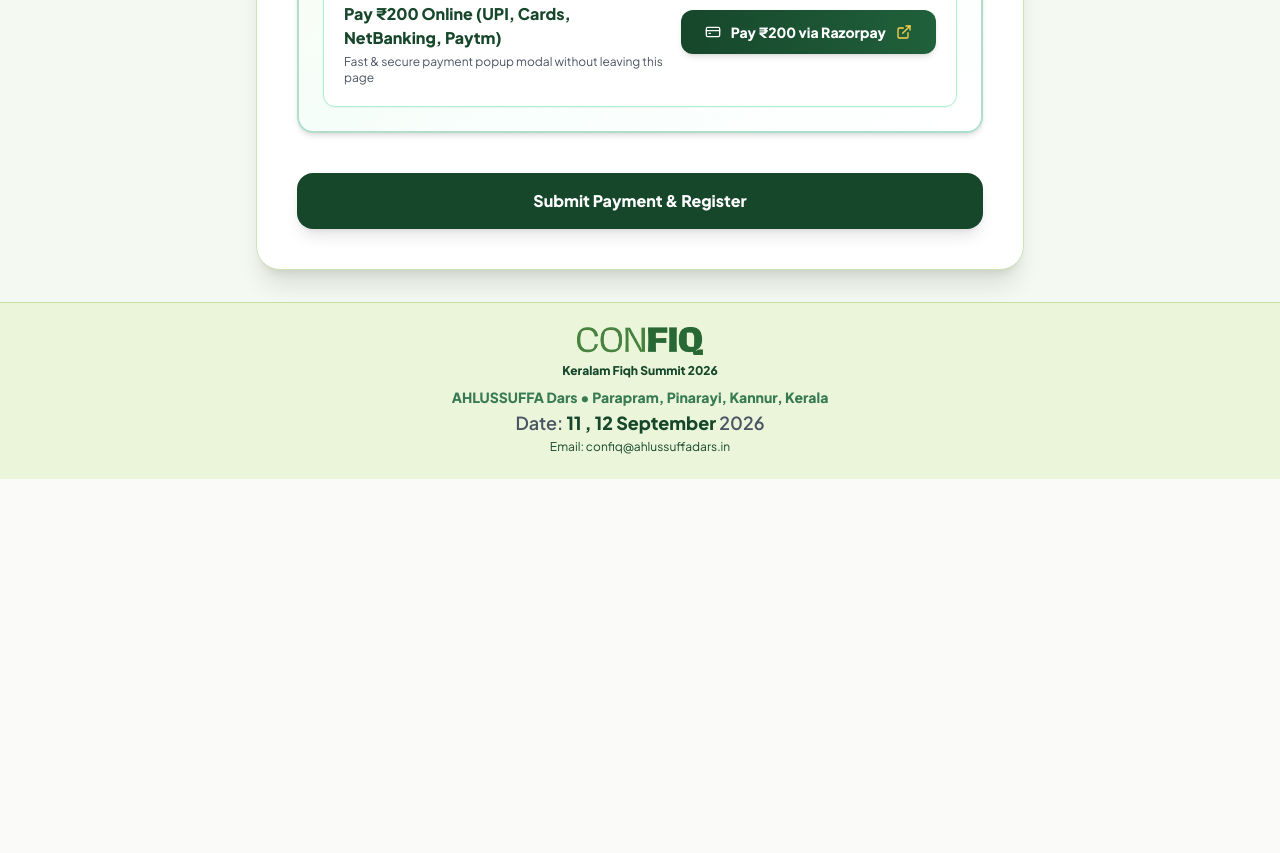
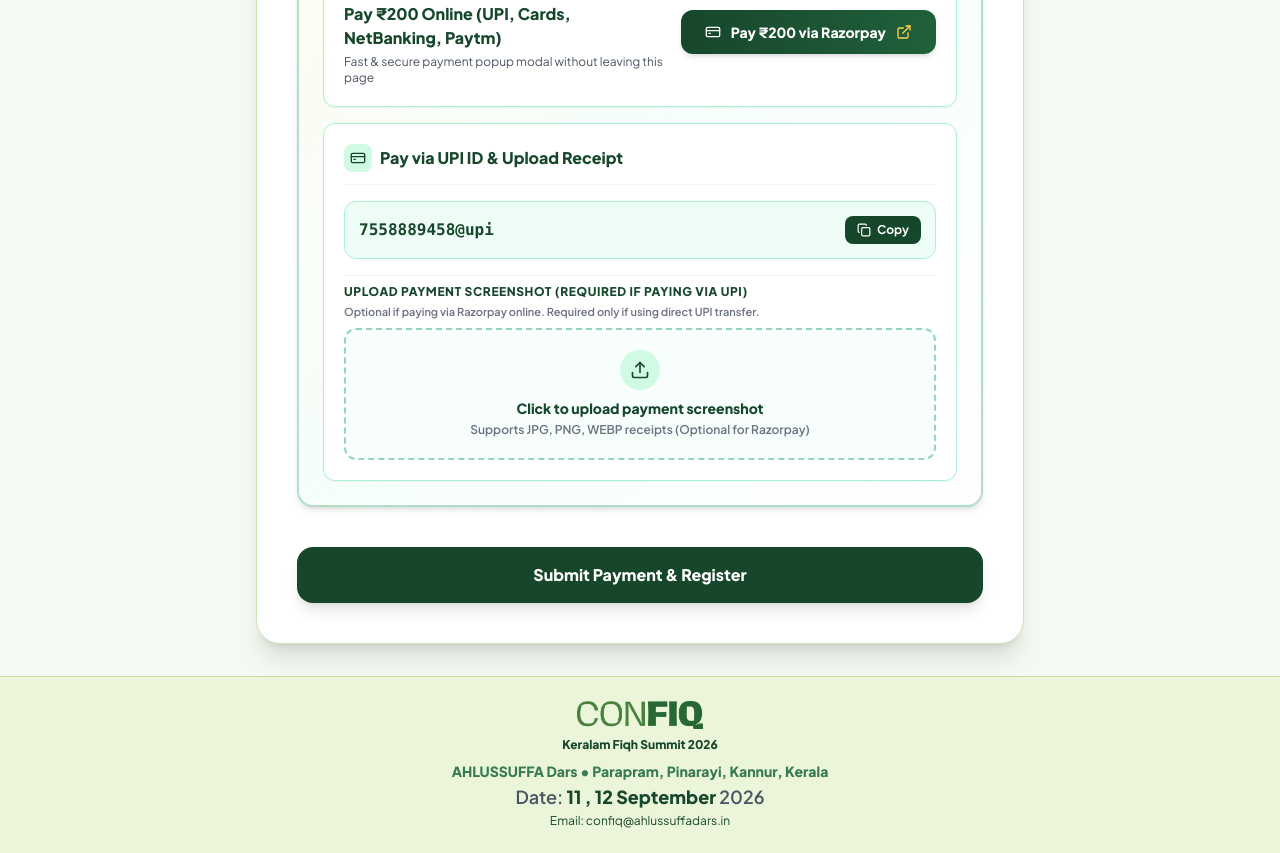
Before and after one commit to Hafeed10/con-registration, a React (Vite) app: page / in a window 1280 px wide. Shown: the part 1460-2313 px from the top of the page. Before the commit the page ends 1939 px from the top, so only its background shows below. Built offline with nearby package versions, Linux system fonts and the light colour scheme; a web font is replaced by a local one.

Commit message:
feat: add RegistrationPage component for user account creation

```diff
--- a/src/components/RegistrationPage.jsx
+++ b/src/components/RegistrationPage.jsx
@@ -37,7 +37,7 @@ export default function RegistrationPage({ onOpenAdmin }) {
 
   const handleCopyUpi = () => {
     if (navigator.clipboard) {
-      navigator.clipboard.writeText('thulaib123@okicici');
+      navigator.clipboard.writeText('7558889458@upi');
     }
     setCopiedUpi(true);
     setTimeout(() => setCopiedUpi(false), 3500);
@@ -46,7 +46,7 @@ export default function RegistrationPage({ onOpenAdmin }) {
   const handleUpiPayClick = (e) => {
     if (e) e.preventDefault();
 
-    const upiId = 'thulaib123@okicici';
+    const upiId = '7558889458@upi';
     const name = 'CONFIQ Secretariat';
 
     // Copy UPI ID to clipboard first
@@ -136,6 +136,7 @@ export default function RegistrationPage({ onOpenAdmin }) {
 
     setIsSubmitting(true);
     setPaymentError('');
+    const trimmedUtr = utrNumber.trim();
 
     const passId = 'CF-2026-' + Math.floor(1000 + Math.random() * 9000);
     const newDelegate = {
@@ -652,8 +653,106 @@ export default function RegistrationPage({ onOpenAdmin }) {
                     </a>
                   </div>
 
+                  {/* UPI Payment Copy Box & Screenshot Upload (No QR Code) */}
+                  <div className="bg-white p-4 sm:p-5 rounded-xl border border-emerald-200 shadow-sm space-y-4">
+                    <div className="flex items-center justify-between border-b border-gray-100 pb-3">
+                      <div className="flex items-center gap-2">
+                        <div className="p-1.5 bg-emerald-100 text-[#17472B] rounded-lg">
+                          <CreditCard className="w-4 h-4" />
+                        </div>
+                        <h5 className="font-extrabold text-sm sm:text-base text-[#17472B]">
+                          Pay via UPI ID & Upload Receipt
+                        </h5>
+                      </div>
+                    </div>
 
+                    {/* UPI ID Copy Link Box */}
+                    <div className="bg-emerald-50/80 p-3 sm:p-3.5 rounded-xl border border-emerald-200 flex items-center justify-between gap-3 shadow-xs">
+                      <div className="min-w-0">
+                        <span className="font-mono font-extrabold text-sm sm:text-base text-[#17472B] select-all block truncate">
+                          7558889458@upi
+                        </span>
+                      </div>
 
+                      <button
+                        type="button"
+                        onClick={handleCopyUpi}
+                        className="shrink-0 inline-flex items-center gap-1.5 px-3 py-1.5 bg-[#17472B] hover:bg-[#20603B] text-white rounded-lg text-xs font-bold transition-all shadow-2xs cursor-pointer active:scale-95"
+                        title=""
+                      >
+                        <Copy className="w-3.5 h-3.5" />
+                        <span>{copiedUpi ? 'Copied!' : 'Copy'}</span>
+                      </button>
+                    </div>
+
+                    {/* Screenshot Upload Field */}
+                    <div className="pt-2 border-t border-gray-100">
+                      <label className="block text-xs font-extrabold uppercase text-[#17472B] tracking-wider mb-1">
+                        Upload Payment Screenshot (Required if paying via UPI)
+                      </label>
+                      <p className="text-[11px] font-semibold text-gray-500 mb-2">
+                        Optional if paying via Razorpay online. Required only if using direct UPI transfer.
+                      </p>
+
+                      {!paymentScreenshot ? (
+                        <div className={`relative border-2 border-dashed rounded-xl p-4 sm:p-5 text-center cursor-pointer transition-all ${paymentError
+                          ? 'border-red-500 bg-red-50/50 hover:bg-red-50'
+                          : 'border-emerald-600/40 bg-emerald-50/40 hover:bg-emerald-50/80 hover:border-emerald-600'
+                          }`}>
+                          <input
+                            type="file"
+                            accept="image/*"
+                            onChange={handleScreenshotChange}
+                            className="absolute inset-0 w-full h-full opacity-0 cursor-pointer z-10"
+                          />
+                          <div className="flex flex-col items-center justify-center space-y-1.5">
+                            <div className="w-10 h-10 rounded-full bg-emerald-100 text-[#17472B] flex items-center justify-center">
+                              <Upload className="w-5 h-5" />
+                            </div>
+                            <div>
+                              <span className="text-xs sm:text-sm font-extrabold text-[#17472B] hover:underline">
+                                Click to upload payment screenshot
+                              </span>
+                              <p className="text-[10px] sm:text-xs font-semibold text-gray-500 mt-0.5">
+                                Supports JPG, PNG, WEBP receipts (Optional for Razorpay)
+                              </p>
+                            </div>
+                          </div>
+                        </div>
+                      ) : (
+                        <div className="bg-white p-3 rounded-xl border-2 border-emerald-500 flex items-center justify-between gap-3 shadow-sm overflow-hidden">
+                          <div className="flex items-center gap-3 min-w-0 flex-1">
+                            <div className="w-12 h-12 rounded-lg overflow-hidden border border-emerald-300 shrink-0 bg-gray-100">
+                              <img
+                                src={paymentScreenshot}
+                                alt="Payment Screenshot Preview"
+                                className="w-full h-full object-cover"
+                              />
+                            </div>
+                            <div className="min-w-0 flex-1">
+                              <div className="text-xs font-extrabold text-emerald-800 flex items-center gap-1">
+                                <FileCheck className="w-4 h-4 text-emerald-600 shrink-0" />
+                                <span className="truncate">Screenshot Attached</span>
+                              </div>
+                              <div className="text-[11px] font-mono text-gray-600 truncate mt-0.5">
+                                {screenshotFileName || 'receipt.png'}
+                              </div>
+                            </div>
+                          </div>
+
+                          <button
+                            type="button"
+                            onClick={handleRemoveScreenshot}
+                            className="p-2 text-red-600 hover:text-red-800 hover:bg-red-50 rounded-lg transition-colors text-xs font-bold flex items-center gap-1 shrink-0 cursor-pointer"
+                            title="Remove screenshot"
+                          >
+                            <Trash2 className="w-4 h-4" />
+                            <span className="hidden sm:inline">Remove</span>
+                          </button>
+                        </div>
+                      )}
+                    </div>
+                  </div>
                 </div>
 
                 {/* Error Box */}
```
